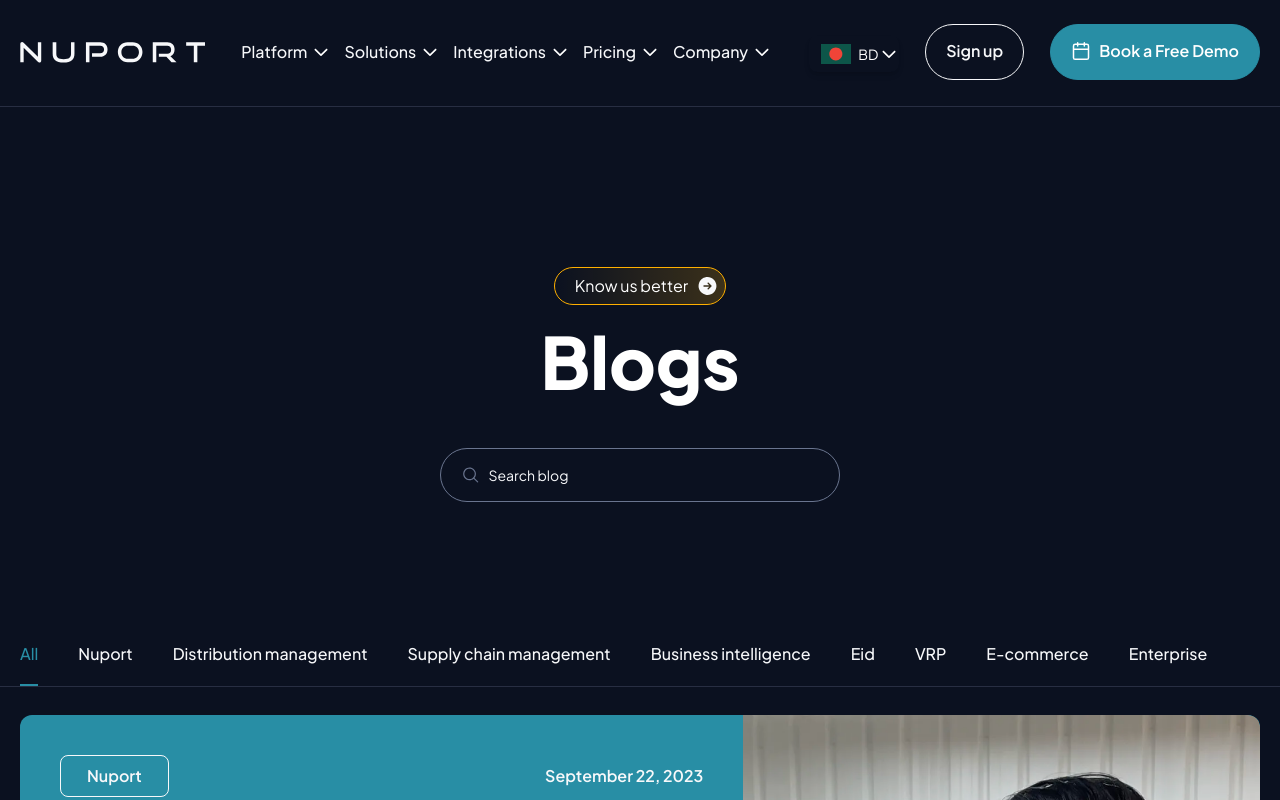
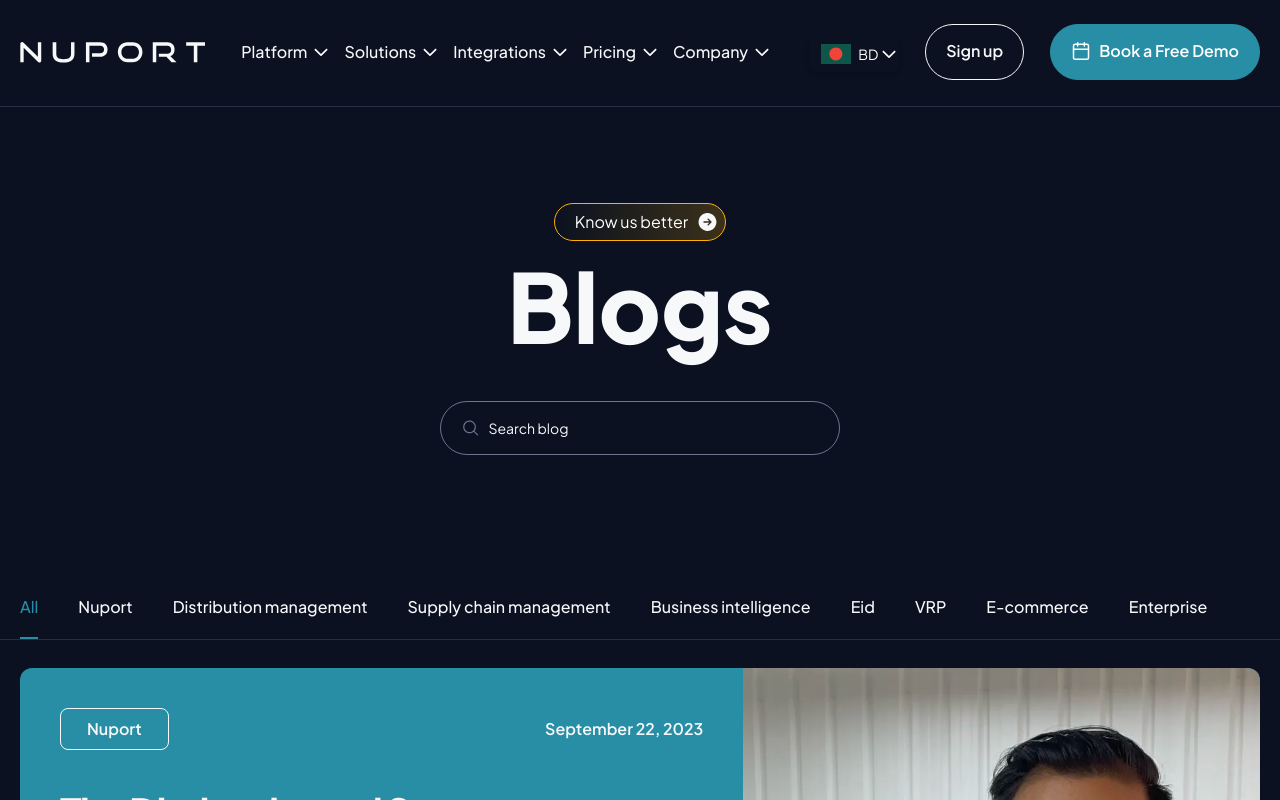
Before and after one commit to Sanjay2929/nuport-next, a Next.js app: page /blogs in a window 1280 px wide. Shown: the top 800 px of the page. Built offline with nearby package versions, Linux system fonts and the light colour scheme.

Commit message:
issues done

```diff
--- a/src/app/blogs/page.js
+++ b/src/app/blogs/page.js
@@ -1,11 +1,19 @@
 import AllTab from "@/components/blogs/AllTab";
-import Hero from "@/components/blogs/Hero";
+import ProductHero from "@/components/product/ProductHero";
 import React from "react";
 
 const page = () => {
   return (
     <div className="bg-darkBlue overflow-hidden">
-      <Hero />
+      <ProductHero
+        type="search"
+        heading={
+          <>
+            <span className=" text-offWhite">Blogs</span>
+          </>
+        }
+        topbtn="Know us better"
+      />
       <AllTab />
     </div>
   );
--- a/src/components/blogs/Hero.jsx
+++ /dev/null
@@ -1,29 +0,0 @@
-import React from "react";
-import { CircleArrow, SearchIcon } from "../common/Icons";
-
-const Hero = () => {
-  return (
-    <div className="pt-[160px] pb-[120px] container 2xl:max-w-[1285px] px-5 2xl:px-0 mx-auto flex flex-col items-center">
-      <div className="ps-5 pe-2 flex gap-2.5 items-center py-1.5 md:text-base text-xs yellow_gradient rounded-full border border-orangeDark text-white">
-        Know us better <CircleArrow />
-      </div>
-      <h1 className="font-extrabold lg:text-[72px] pb-12 sm:text-5xl text-[36px] text-white text-center max-w-[1141px] mx-auto !leading-[110%] pt-4">
-        Blogs
-      </h1>
-      <label
-        htmlFor="search"
-        className=" border border-gray rounded-full ps-5 flex items-center max-w-[400px] w-full"
-      >
-        <SearchIcon />
-        <input
-          type="text"
-          className=" bg-transparent text-offWhite placeholder:text-offWhite font-plus w-full pe-3 font-normal text-sm border-0 focus-visible:outline-none ms-2 py-4"
-          id="search"
-          placeholder="Search blog"
-        />
-      </label>
-    </div>
-  );
-};
-
-export default Hero;
--- a/src/components/product/ProductHero.jsx
+++ b/src/components/product/ProductHero.jsx
@@ -1,6 +1,6 @@
 "use client";
 import React, { useState } from "react";
-import { ArrowUpward, CircleArrow } from "../common/Icons";
+import { ArrowUpward, CircleArrow, SearchIcon } from "../common/Icons";
 const ProductHero = ({ heading, description, topbtn, type }) => {
   const [isChecked, setIsChecked] = useState(false);
 
@@ -17,9 +17,13 @@
           <h1 className="font-extrabold xl:text-[96px] lg:text-[80px] sm:text-5xl text-garyMedium text-[36px] text-center max-w-[1141px] mx-auto leading-[110%] pt-4">
             {heading}
           </h1>
-          <p className="max-w-[747px] mx-auto md:text-xl text-base font-medium text-center text-lightGray md:pt-7 pt-3 md:pb-14 pb-10">
-            {description}
-          </p>
+          {description === undefined ? (
+            ""
+          ) : (
+            <p className="max-w-[747px] mx-auto md:text-xl text-base font-medium text-center text-lightGray md:pt-7 pt-3 md:pb-14 pb-10">
+              {description}
+            </p>
+          )}
           {type === "toggle" ? (
             <div className=" flex items-center justify-center mt-[-12px] md:mb-[120px] mb-20 gap-3">
               <p className=" font-plus font-medium text-xl text-center text-offWhite">
@@ -38,6 +42,19 @@
                 ></div>
               </div>
             </div>
+          ) : type === "search" ? (
+            <label
+              htmlFor="search"
+              className=" border border-gray rounded-full ps-5 flex items-center max-w-[400px] mb-[120px] w-full mt-12"
+            >
+              <SearchIcon />
+              <input
+                type="text"
+                className=" bg-transparent text-offWhite placeholder:text-offWhite font-plus w-full pe-3 font-normal text-sm border-0 focus-visible:outline-none ms-2 py-4"
+                id="search"
+                placeholder="Search blog"
+              />
+            </label>
           ) : (
             <div className="flex items-center sm:flex-row flex-col md:gap-6 gap-4 lg:pb-[415px] sm:pb-[200px] pb-32">
               <button className="bg-tealBlue flex items-center gap-2 px-5 pt-3.5 pb-4 rounded-full md:text-base text-sm font-semibold group text-white hover:border-tealBlue group hover:text-tealBlue border border-transparent duration-300 hover:bg-transparent">
```
